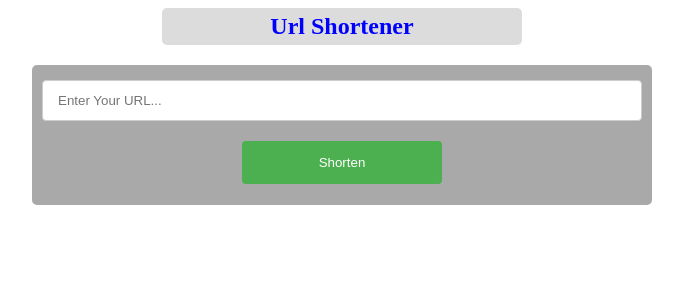
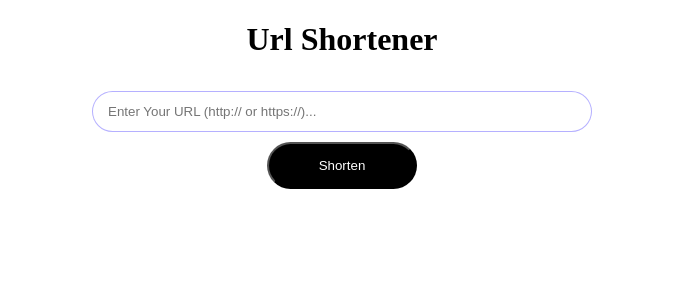
Before and after one commit to asiacny/zero-width-qrcode-shortener, a PHP site: page / in a window 1280 px wide. Shown: the top 300 px of the page, without its empty margins (298-981 px from the left). Run offline with PHP 8.4, Linux system fonts and the light colour scheme.

Commit message:
Update index.php

```diff
--- a/index.php
+++ b/index.php
@@ -32,39 +32,72 @@ function showUser(str) {
 }
 </script>
 <style>
-input[type=text],select {
-    width: 600px;
+input[type=text] {
+    width: 500px;
+    -webkit-transition: .7s;
+    transition: .7s;
+    background-color: #f7f7f7;
     padding: 12px 15px;
     margin: 10px 5;
-    display: inline-block;
     border: 1px solid #ccc;
-    border-radius: 4px;
+    border-radius: 30px;
     box-sizing: border-box;
-}
-
-input[type=submit] {
-    width: 200px;
-    background-color: #4CAF50;
-    color: white;
-    padding: 14px 15px;
-    margin: 10px 5;
-    border: none;
-    border-radius: 4px;
-    cursor: pointer;
     display: block;
     margin-left: auto;
     margin-right: auto;
 }
 
+@media (max-width: 767px) {
+input[type=text] {
+    width: 350px;
+    -webkit-transition: .7s;
+    transition: .7s;
+    background-color: #f7f7f7;
+    padding: 12px 15px;
+    margin: 10px 5;
+    border: 1px solid #ccc;
+    border-radius: 30px;
+    box-sizing: border-box;
+    display: block;
+    margin-left: auto;
+    margin-right: auto;
+}
+}
+
+input[type=text]:focus {
+    border-color: rgba(108,99,255,.5);
+    outline: 0;
+    background-color: #fff;
+}
+
+
+input[type=submit] {
+    width: 150px;
+    border-color: #000000;
+    background-color: #000000;
+    padding: 14px 15px;
+    margin: 10px 5;
+    color: white;
+    border-radius: 30px;
+    font-weight: 400;
+    white-space: nowrap;
+    cursor: pointer;
+    display: block;
+    margin-left: auto;
+    margin-right: auto;
+    margin-bottom: 1.3em;
+    transition: .7s;
+    text-align: center;
+    text-decoration: none;
+}
+
 input[type=submit]:hover {
-    background-color: #45a049;
+    border-color: #000000;
+    background-color: #000000;
 }
 
 div {
-    width: 610px;
-    border-radius: 5px;
-    background-color: #A9A9A9;
-    padding: 5px;
+    padding: 1px;
     display: inline-block;
     display: block;
     margin-left: auto;
@@ -81,16 +114,13 @@ div {
 }
 
 h2 {
-    width: 350px;
-    border-radius: 5px;
-    background-color: #DCDCDC;
-    padding: 5px;
+    font-size: 2em;
+    margin: .67em 0;
     display: inline-block;
     display: block;
     margin-left: auto;
     margin-right: auto;
     text-align: center;
-    color: #0000FF;
 }
 
 h3 {
@@ -104,7 +134,7 @@ h3 {
 <h2>Url Shortener</h2>
 <div>
 <form>
-<input id="url" type="text" name="url" placeholder="Enter Your URL...">
+<input id="url" type="text" name="url" required="" autofocus="" placeholder="Enter Your URL (http:// or https://)...">
 <input type="submit" value="Shorten" onclick="showUser(url.value); return false;">
 </form>
 </div>
```
